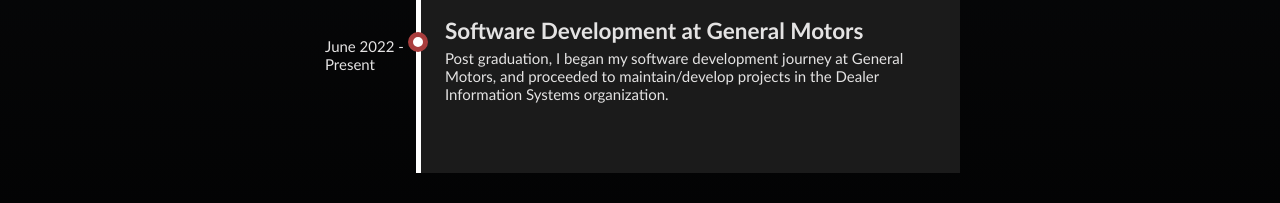
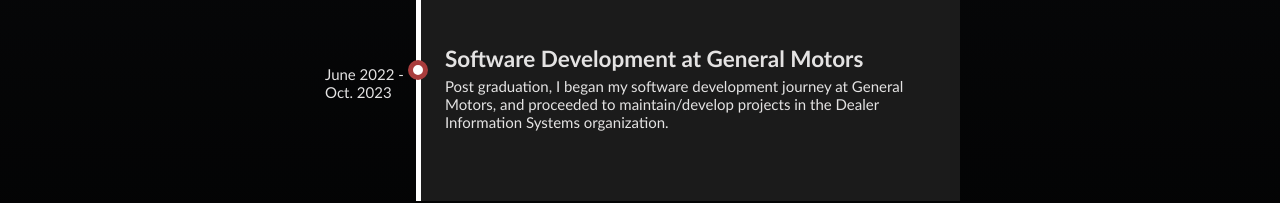
Before and after one commit to iabad1/iabadPortfolio, a plain HTML site: page index.html in a window 1280 px wide. Shown: the part 2993-3196 px from the top of the page. Drawn offline with Linux system fonts and the light colour scheme.

Commit message:
added github link in featured, updated GM end date

```diff
--- a/index.html
+++ b/index.html
@@ -89,6 +89,7 @@
                     </a>
 
                 </div>
+                <p>To view more projects, please visit <a href="https://github.com/iabad1" class="page-links">https://github.com/iabad1</a></p>
             </section>
 
             <section class="sections" id="experience-section">
@@ -197,7 +198,7 @@
                             </div>
 
                             <div class="timeline-item">
-                                <p class="dates">June 2022 -<br/>Present</p>
+                                <p class="dates">June 2022 -<br/>Oct. 2023</p>
 
                                 <div class="content">
                                     <h2 class="timeline-title">Software Development at General Motors </h2>
```
Also changed, not shown: images/download.jpg (deleted).
